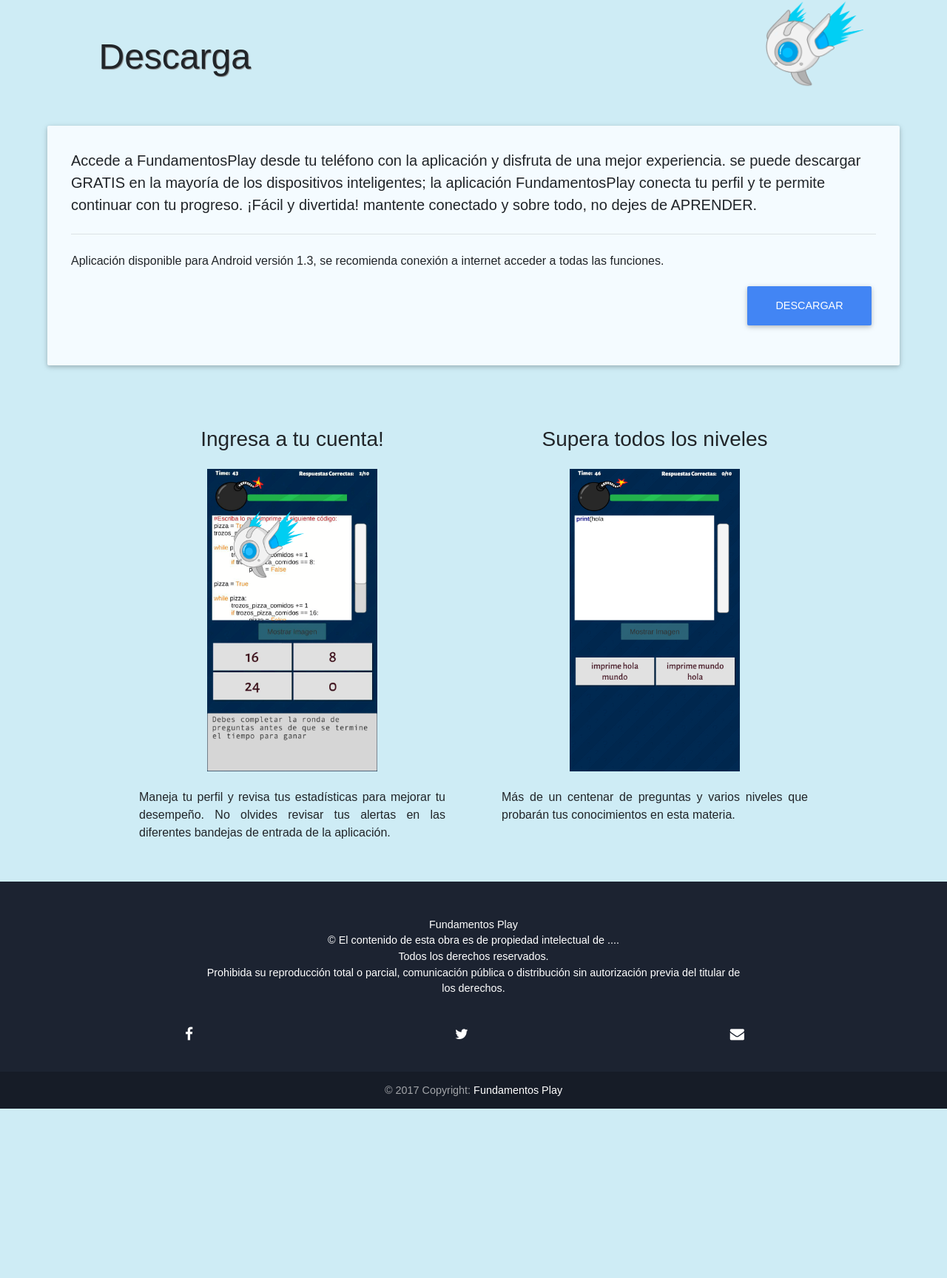
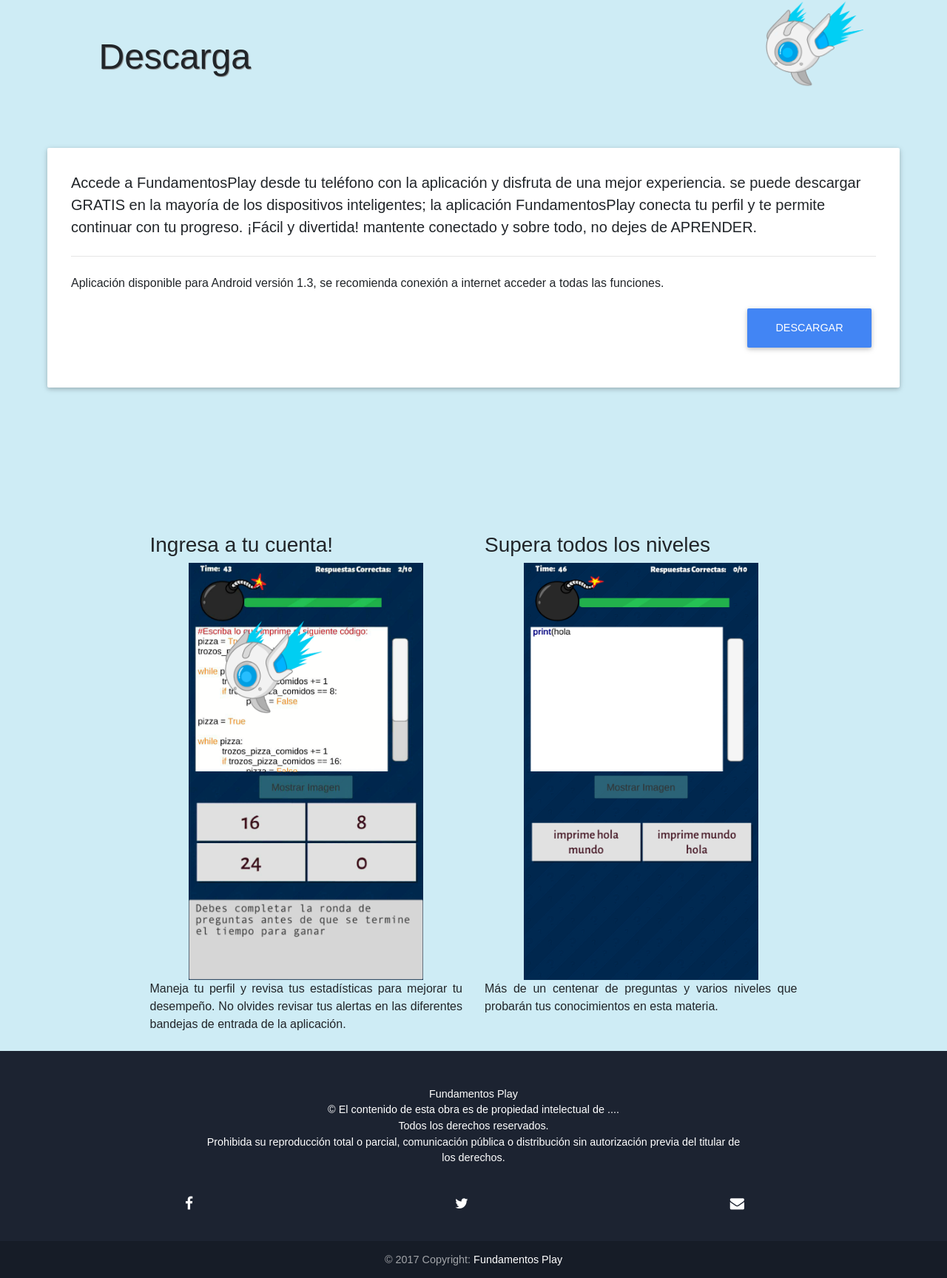
Before and after one commit to NovaStriker/Proyecto-Fundamentos-Play, a Django app: page /descarga in a window 1280 px wide. Shown: the part 161-1889 px from the top of the page at 74% size. Before the commit the page ends 1660 px from the top, so only its background shows below. Run offline with Django 3.2, Linux system fonts and the light colour scheme; some libraries are stand-ins or nearby versions; some web fonts are replaced.

Commit message:
espero que esto funcione

```diff
--- a/Proyecto/urls.py
+++ b/Proyecto/urls.py
@@ -15,6 +15,9 @@
 """
 from django.contrib import admin
 from django.urls import include, path
+from django.conf.urls.static import static
+from django.conf import settings
+
 
 from FundamentosPlay.views import home, students, teachers, assistant
 
@@ -26,4 +29,4 @@
     path('accounts/signup/teacher/', teachers.TeacherSignUpView.as_view(), name='teacher_signup'),
   # path('accounts/signup/assistants/', assistant.AssistantSignUpView.as_view(), name='assistant_signup'),
     path('admin/', admin.site.urls),
-]
+]+ static(settings.STATIC_URL, document_root=settings.STATIC_ROOT)
--- a/Proyecto/wsgi.py
+++ b/Proyecto/wsgi.py
@@ -11,6 +11,11 @@
 
 from django.core.wsgi import get_wsgi_application
 
+from whitenoise.django import DjangoWhiteNoise
+
+
 os.environ.setdefault("DJANGO_SETTINGS_MODULE", "Proyecto.settings")
 
 application = get_wsgi_application()
+
+application = DjangoWhiteNoise(application)
--- /dev/null
+++ b/requirements.txt
@@ -0,0 +1,6 @@
+Django==2.0.2
+django-crispy-forms==1.7.0
+django-filter==1.1.0
+djangorestframework==3.7.7
+Markdown==2.6.11
+pytz==2018.3
--- a/static/css/descarga.css
+++ b/static/css/descarga.css
@@ -2,12 +2,11 @@
 .jumbotron {
 	margin: 0 auto;
 	width: 90%;
-	background-color: #f4fbff;
 }
 
 .contenedorjumbotron {
-	margin-top: 50px;
-	margin-bottom: 60px;
+	margin-top: 80px;
+	margin-bottom: 90px;
 }
 
 .banner {
@@ -20,21 +19,17 @@
 }
 
 img#screenshots {
-	max-width: 50%;
-	margin-bottom: 5%;
+	width: 90%;
 }
 
 div.contenedor1 {
-	margin: 0 12%;
+	margin: 100px 15%;
 }
 
 h3.descarga-subtitulo {
-	margin: 5% 0;
-	text-align: center;
+	margin-top: 25%;
 }
 
 p.descarga-texto {
-	margin: 0 5%;
-	margin-bottom: 10%;
 	text-align: justify;
 }
```
Also changed, not shown: Proyecto/settings.py (+9 -17 lines), 1 other file.
